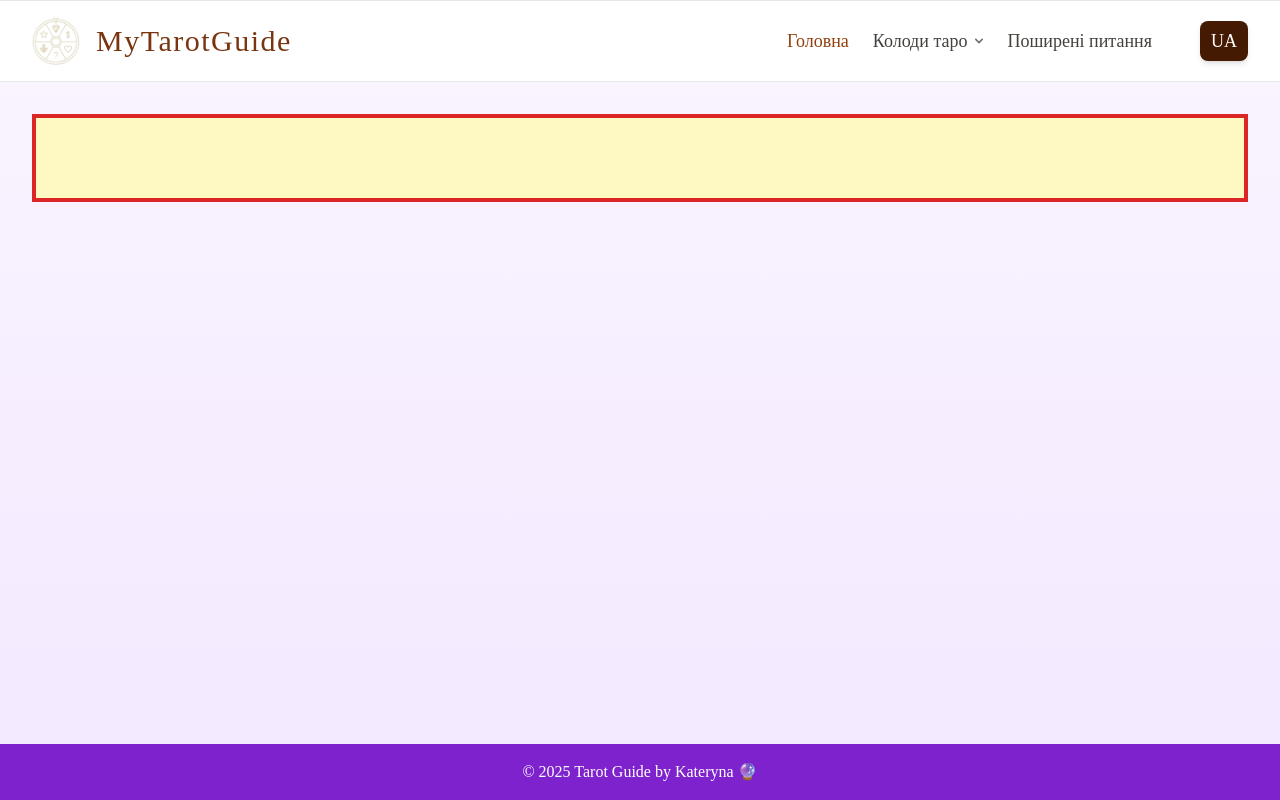
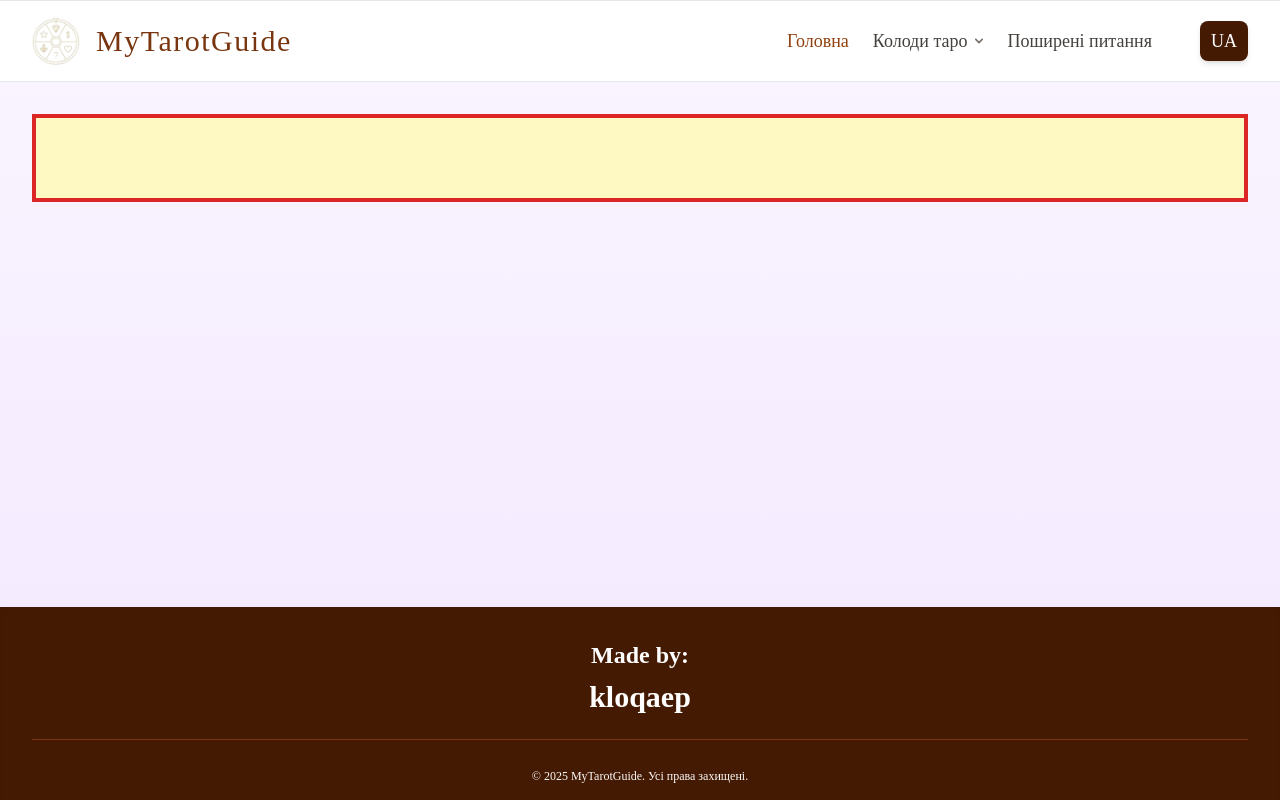
Before and after one commit to kateryna-horyslavets/tarot-website, a React (Create React App) app: page / in a window 1280 px wide. Built offline with nearby package versions, Linux system fonts and the light colour scheme; the HTML template or start-up script is replaced by a standard one.

Commit message:
Footer setup

```diff
--- a/src/components/Footer.jsx
+++ b/src/components/Footer.jsx
@@ -1,7 +1,24 @@
+import React from 'react';
+
 export default function Footer() {
+    const currentYear = new Date().getFullYear();
+
     return (
-        <footer className="bg-purple-700 text-white py-4 text-center">
-            <p>© {new Date().getFullYear()} Tarot Guide by Kateryna 🔮</p>
+        <footer className="bg-amber-950 text-white shadow-inner pt-8 pb-4 font-tarot">
+            <div className="max-w-screen-xl mx-auto px-8">
+                <div className="flex flex-col items-center border-b border-amber-900 pb-6 mb-4">
+                    <div className="text-center text-2xl font-bold text-white mb-2">
+                        Made by:
+                    </div>
+                    <div className="text-center text-3xl font-bold text-white">
+                        kloqaep
+                    </div>
+                </div>
+                <div className="text-center text-xs text-neutral-50 pt-3">
+                    &copy; {currentYear} MyTarotGuide. Усі права захищені.
+                </div>
+
+            </div>
         </footer>
     );
 }
```
